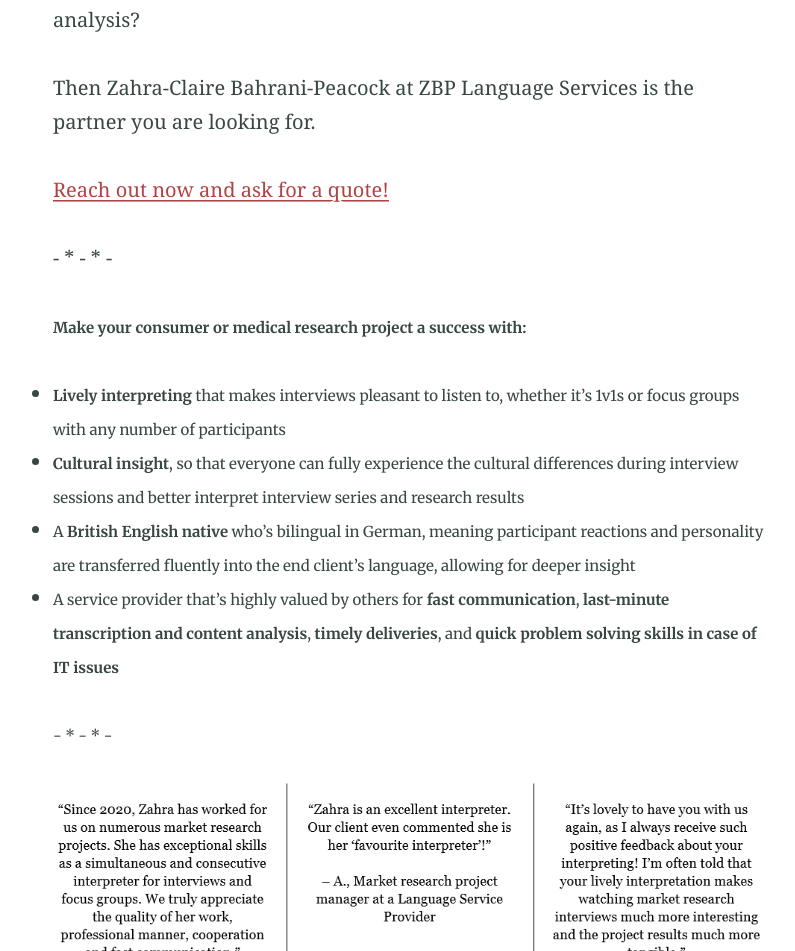
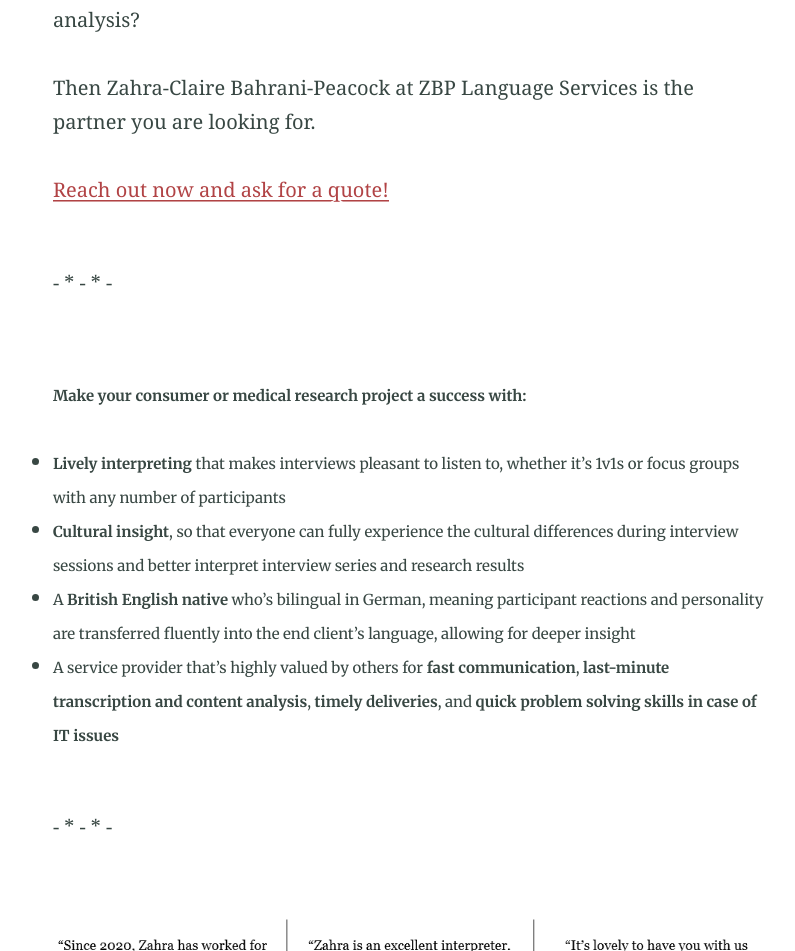
Before and after one commit to Website-2/zbp-language-services.github.io, a Jekyll site: the page built from index.md, in a window 1280 px wide. Shown: the part 746-1697 px from the top of the page, without its empty margins (230-1025 px from the left). Built offline with Jekyll 4.4.1, drawn with Linux system fonts in a browser that asks for light colours.

Commit message:
Text update

```diff
--- a/index.md
+++ b/index.md
@@ -11,12 +11,16 @@
 Are you involved in international medical or consumer qualitative market research projects?<br><br>
 Are you looking for accurate and easy-to-listen-to interpreting or fast transcription to bring German projects to life for English-speaking overservers and analysis?<br><br>
 Then Zahra-Claire Bahrani-Peacock at ZBP Language Services is the partner you are looking for.<br><br>
-[Reach out now and ask for a quote!](/contact/ "Reach out now and ask for a quote!")<br><br>- * - * -<br>
+[Reach out now and ask for a quote!](/contact/ "Reach out now and ask for a quote!")<br><br>
+<centre>- * - * -</centre>
+<br>
 
 <small>**Make your consumer or medical research project a success with:**
 * <small>**Lively interpreting** that makes interviews pleasant to listen to, whether it's 1v1s or focus groups with any number of participants
 * <small>**Cultural insight**, so that everyone can fully experience the cultural differences during interview sessions and better interpret interview series and research results
 * <small>A **British English native** who's bilingual in German, meaning participant reactions and personality are transferred fluently into the end client's language, allowing for deeper insight
-* <small>A service provider that's highly valued by others for **fast communication**, **last-minute transcription and content analysis**, **timely deliveries**, and **quick problem solving skills in case of IT issues**<br><br>- * - * -<br>
+* <small>A service provider that's highly valued by others for **fast communication**, **last-minute transcription and content analysis**, **timely deliveries**, and **quick problem solving skills in case of IT issues**<br><br>
+<centre>- * - * -</centre>
+<br>
 
 {% include figure.html image="/assets/Testimonials.png" position="center" %}<br>
```
